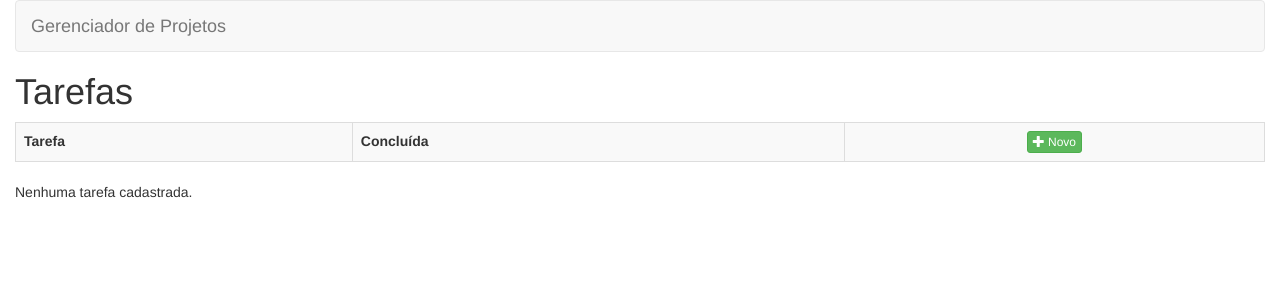
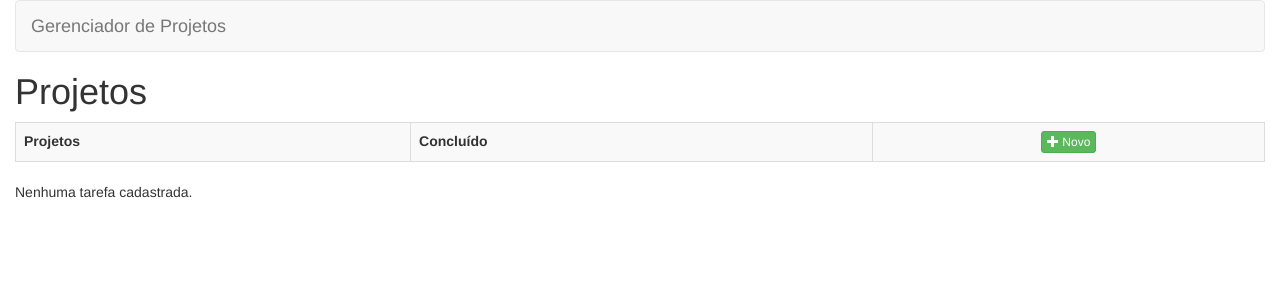
Before and after one commit to claudiovdev/Gerenciador-De-Tarefas-Angular, an Angular app in the folder gerenciador-de-projetos/: page /tarefas/listar in a window 1280 px wide. Shown: the top 300 px of the page. Built offline with nearby package versions, Linux system fonts and the light colour scheme.

Commit message:
Remover tarefas concluido

```diff
--- a/gerenciador-de-projetos/src/app/tarefas/listar/listar-tarefa.component.html
+++ b/gerenciador-de-projetos/src/app/tarefas/listar/listar-tarefa.component.html
@@ -1,10 +1,10 @@
-<h1>Tarefas</h1>
+<h1>Projetos</h1>
 
 <table class="table table-striped table-bordered table-hover">
   <tbody>
     <tr>
-    	<th>Tarefa</th>
-      <th>Concluída</th>
+    	<th>Projetos</th>
+      <th>Concluído</th>
     	<th class="text-center">
         <a [routerLink]="['/tarefas/cadastrar']"
            class="btn btn-xs btn-success">
@@ -21,19 +21,19 @@
       <td style="width: 70px" class="text-center">
         <input
           type="checkbox"
-
+          (click)="alterarStatus(tarefa)"
           [value]="tarefa.id"
           [checked]="tarefa.concluida">
       </td>
       <td class="text-center" style="width: 200px">
-        <a [routerLink]="['/tarefas/editar/',  tarefa.id]"
+        <a [routerLink]="['/tarefas/editar/'+tarefa.id]"
           title="Editar" alt="Editar"
           class="btn btn-xs btn-info">
           <span class="glyphicon glyphicon-pencil"
             aria-hidden="true"></span> Editar
         </a>
         <a href="#" title="Remover" alt="Remover"
-
+          (click)="remover($event, tarefa)"
           class="btn btn-xs btn-danger">
           <span class="glyphicon glyphicon-remove"
             aria-hidden="true"></span> Remover
--- a/gerenciador-de-projetos/src/app/tarefas/listar/listar-tarefa.component.ts
+++ b/gerenciador-de-projetos/src/app/tarefas/listar/listar-tarefa.component.ts
@@ -18,4 +18,17 @@ export class ListarTarefaComponent implements OnInit {
     listarTodos(): Tarefa[]{
       return this.tarefaService.listarTodos();
     }
+
+    remover($event: any, tarefa: Tarefa): void{
+      $event.preventDefault();
+      if(confirm('Deseja remover a tarefa "' + tarefa.nome + '"?'))
+      this.tarefaService.remover(tarefa.id);
+      this.tarefas = this.tarefaService.listarTodos();
+    }
+
+    alterarStatus(tarefa: Tarefa): void{
+      if(confirm('Deseja alterar o status da tarefa "' + tarefa.nome + '"?'))
+      this.tarefaService.alterarStatus(tarefa.id);
+      this.tarefas = this.listarTodos();
+    }
 }
```
